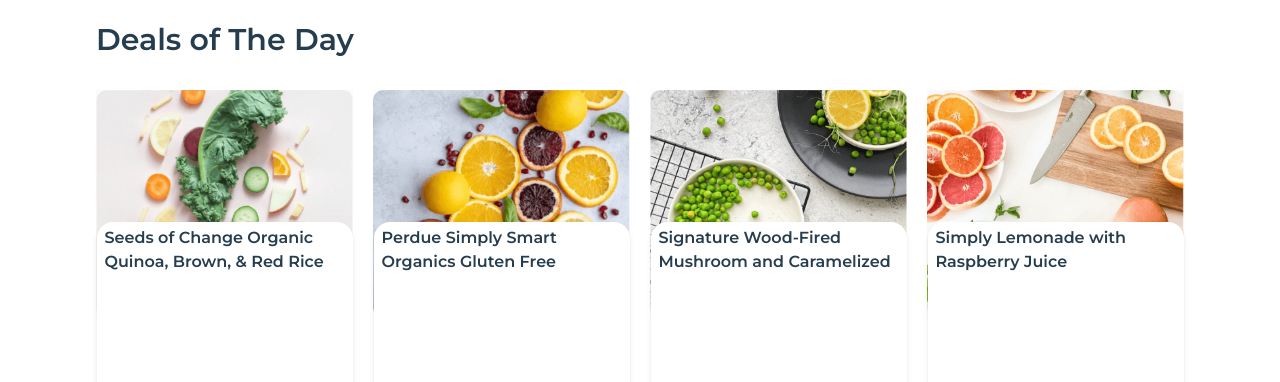
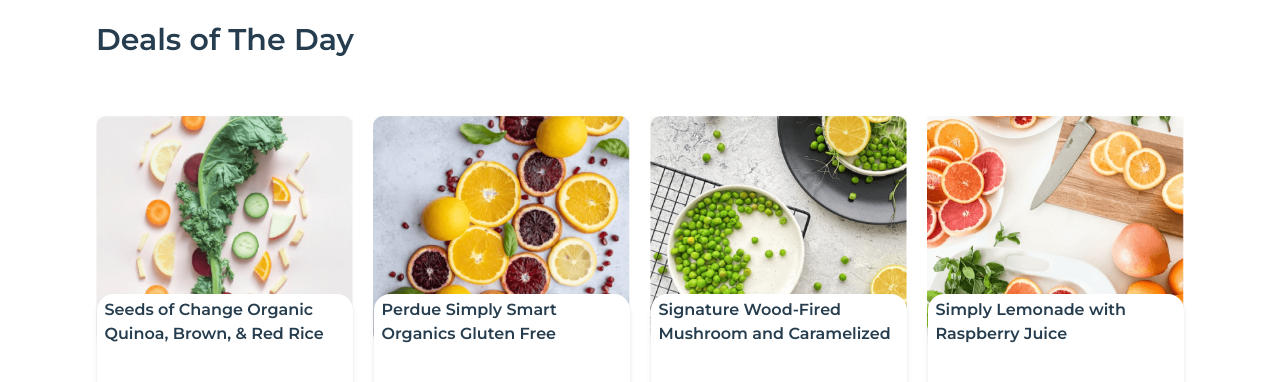
Before and after one commit to vicktor349/nestmart, a Next.js app: page / in a window 1280 px wide. Shown: the part 1634-2016 px from the top of the page. Built offline with nearby package versions, Linux system fonts and the light colour scheme; no server answers; the database is empty.

Commit message:
Increased performance for lighthouse

```diff
--- a/components/Deals.js
+++ b/components/Deals.js
@@ -13,14 +13,15 @@ const Deals = () =>
       <div className='grid grid-cols-100 gap-5 select-none mt-3'>
         {dealsData.map((data) => (
           <div key={data.id} className='relative'>
-            <Image
-              src={data.imageUrl}
-              className="mx-auto mt-5 object-contain bg-cover bg-center"
-              alt='Product Image'
-              width={500}
-              height={500}
-              layout='responsive'
-            />
+            <div className="relative w-full h-80">
+              <Image
+                src={data.imageUrl}
+                className="object-contain bg-cover bg-center w-full h-full"
+                alt='Product Image'
+                fill
+                sizes="(max-width: 768px) 150vw, (max-width: 1200px) 50vw, 33vw"
+              />
+            </div>
             <div className='mx-auto w-64 bg-white shadow-md relative -mt-24 rounded-2xl'>
               <div className='px-2 py-1'>
                 <p className='text-sm text-[#ADADAD] w-full bg-white'>{data.category}</p>
--- a/components/PopularProducts.js
+++ b/components/PopularProducts.js
@@ -28,7 +28,7 @@ const PopularProducts = () =>
     {
         try
         {
-            const { data, error } = await supabase.from('products').select();
+            const { data, error } = await supabase.from('popularproduct').select();
             if (error)
             {
                 console.error("Error fetching data:", error);
```
